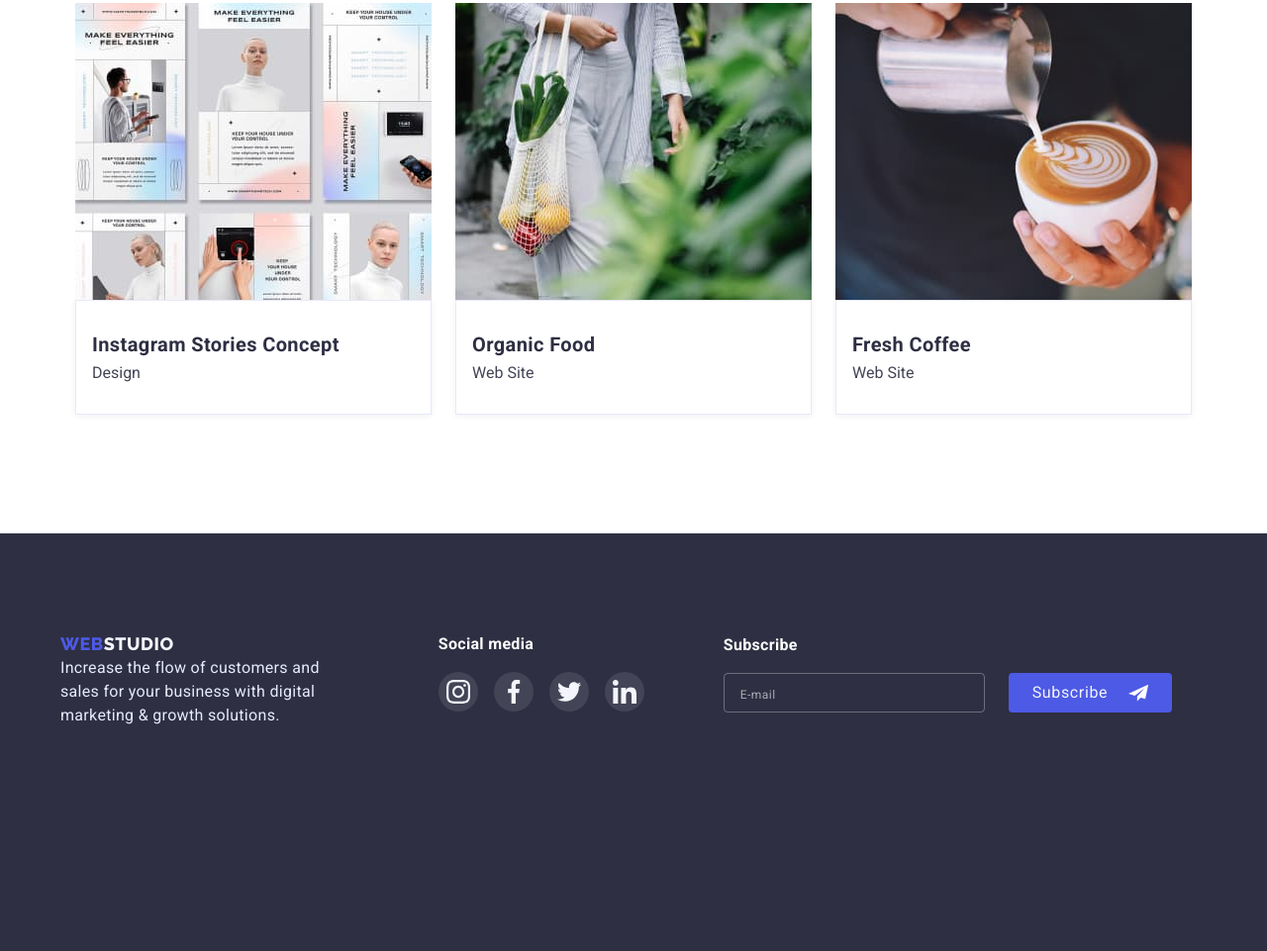
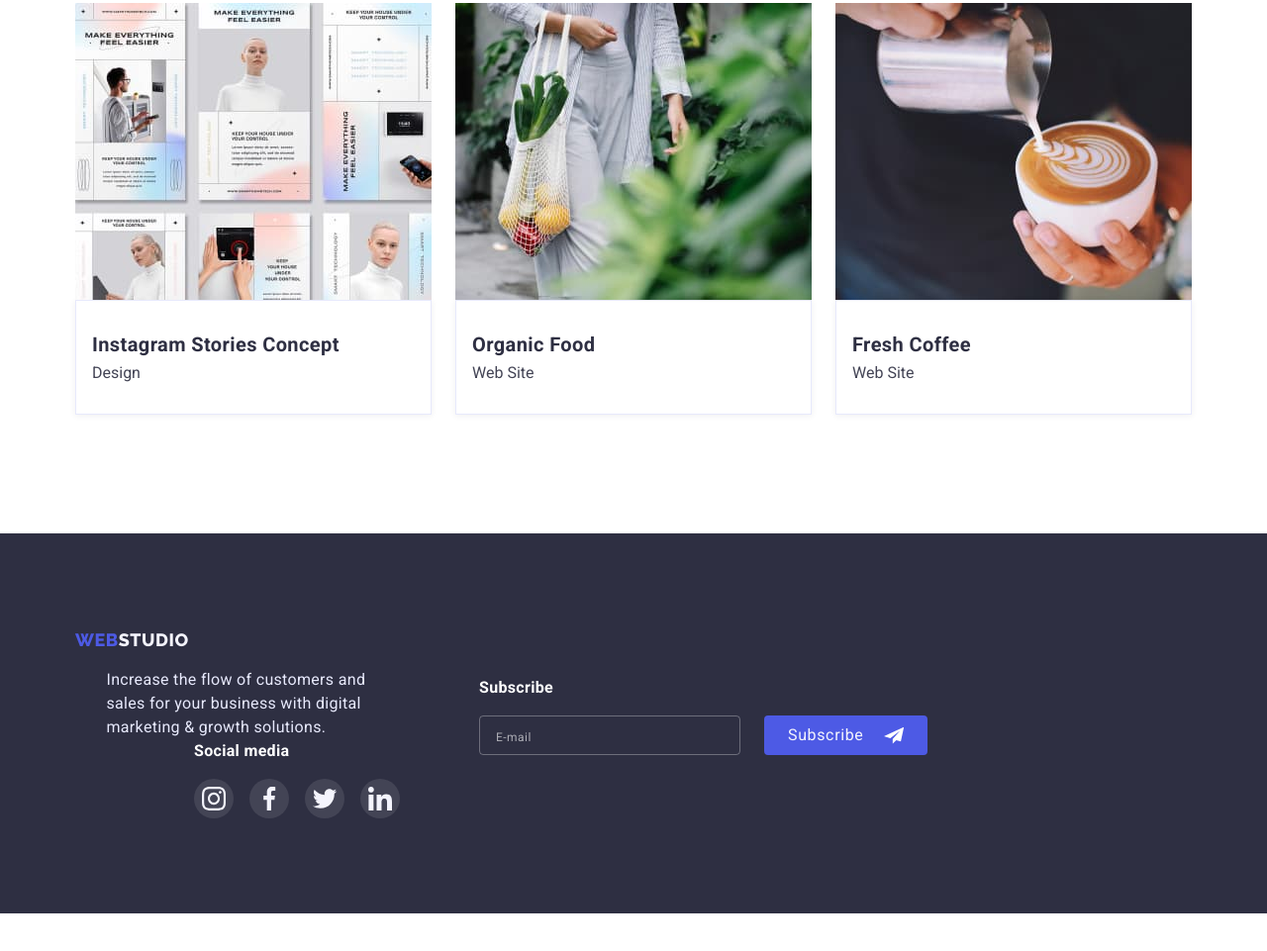
Before and after one commit to AbsolemGen/goit-markup-hw-07, a plain HTML site: page portfolio.html in a window 1280 px wide. Shown: the part 1286-2247 px from the top of the page at 99% size. After the commit the page ends 2209 px from the top, so only its background shows below. Drawn offline with nearby package versions, Linux system fonts and the light colour scheme.

Commit message:
fixed all defects

```diff
--- a/css/desktop.css
+++ b/css/desktop.css
@@ -46,7 +46,10 @@
     gap: 40px;
     padding: 0;
   }
-
+  /* ----------HERO---------- */
+  .hero-btn {
+    margin-top: 48px;
+  }
   /* ----------features------------- */
   .features-img-box {
     background: #f4f4fd;
@@ -99,33 +102,21 @@
 
   .benefits-box {
     display: unset;
+    padding-bottom: 120px;
   }
-
+  .benefist {
+    padding-bottom: 120px;
+  }
   /* ---------------FOOTER--------------- */
-  .tablet-version {
-    display: flex;
-  }
-
-  .footer {
-    padding: 100px 15px;
-    background-color: var(--title-color);
-  }
-
-  .footer-box {
-    display: flex;
-
-    align-items: baseline;
-  }
   .footer-soc {
     margin-left: 120px;
   }
-
-  .footer-soc-list {
-    display: flex;
-    gap: 16px;
-    margin-top: 16px;
+  .footer-box {
+    column-gap: 0;
   }
-
+  .footer > .container {
+    max-width: 1158px;
+  }
   .subscribe-input-box {
     display: block;
     margin-left: 80px;
--- a/css/style.css
+++ b/css/style.css
@@ -572,6 +572,7 @@ img {
 .customers-list {
   display: flex;
   flex-wrap: wrap;
+  justify-content: center;
   column-gap: 16px;
   row-gap: 72px;
 }
@@ -690,7 +691,6 @@ img {
 }
 .footer-info {
   text-align: center;
-  margin-bottom: 72px;
 }
 .footer-text {
   margin: 0 auto;
@@ -709,15 +709,14 @@ img {
   letter-spacing: 0.02em;
   color: #ffffff;
   text-align: center;
+}
+
+.footer-box {
+  display: flex;
+  flex-wrap: wrap;
+  flex-direction: column;
   align-items: center;
-}
-.footer-box {
-  display: block;
-  align-items: center;
-  justify-content: center;
-}
-.tablet-version {
-  margin-bottom: 72px;
+  row-gap: 72px;
 }
 
 .footer-soc-list {
--- a/css/tablet.css
+++ b/css/tablet.css
@@ -61,6 +61,9 @@
     text-align: center;
     letter-spacing: 0.02em;
   }
+  .hero-btn {
+    margin-top: 40px;
+  }
 
   /* ---------------features--------------- */
   .features-list {
@@ -94,57 +97,42 @@
 
   .customers-list {
     column-gap: 24px;
-    row-gap: 72px;
   }
-  .customer-item {
+  .customers-item {
     max-width: 168px;
   }
-  .customers-item {
-    width: calc((100% - 24px * 2) / 3);
-  }
-  .customer-item {
-    max-width: 168px;
-  }
+
   /* ------------FOOTER------------- */
-
   .footer {
-    padding: 96px 108px;
   }
   .footer > .container {
-    padding: 0;
+    max-width: 580px;
   }
-  .tablet-version {
-    margin-bottom: 72px;
+  .footer-box {
     display: flex;
+    flex-wrap: wrap;
+    flex-direction: row;
+    align-items: center;
+
+    column-gap: 24px;
   }
-
   .footer-info {
-    padding: 0;
+    margin-bottom: 0;
     text-align: left;
   }
-  .footer-text {
+  .subscribe-form {
+    display: flex;
+    gap: 24px;
+  }
+  .subscribe-input-box {
     margin: 0;
   }
-  .footer-soc {
-    padding: 0;
-    margin-left: 24px;
+  .subscribe-input {
+    width: 264px;
   }
   .footer-soc-title {
     text-align: left;
   }
-  .subscribe-input {
-    width: 264px;
-    margin: 0;
-  }
-
-  .subscribe-form {
-    display: flex;
-    gap: 24px;
-  }
-  .subscribe-btn {
-    margin: 0;
-  }
-
   /*---------- PORTFOLIO-------- */
   .btn-list {
     display: flex;
```
Also changed, not shown: index.html (+3 -3 lines).
